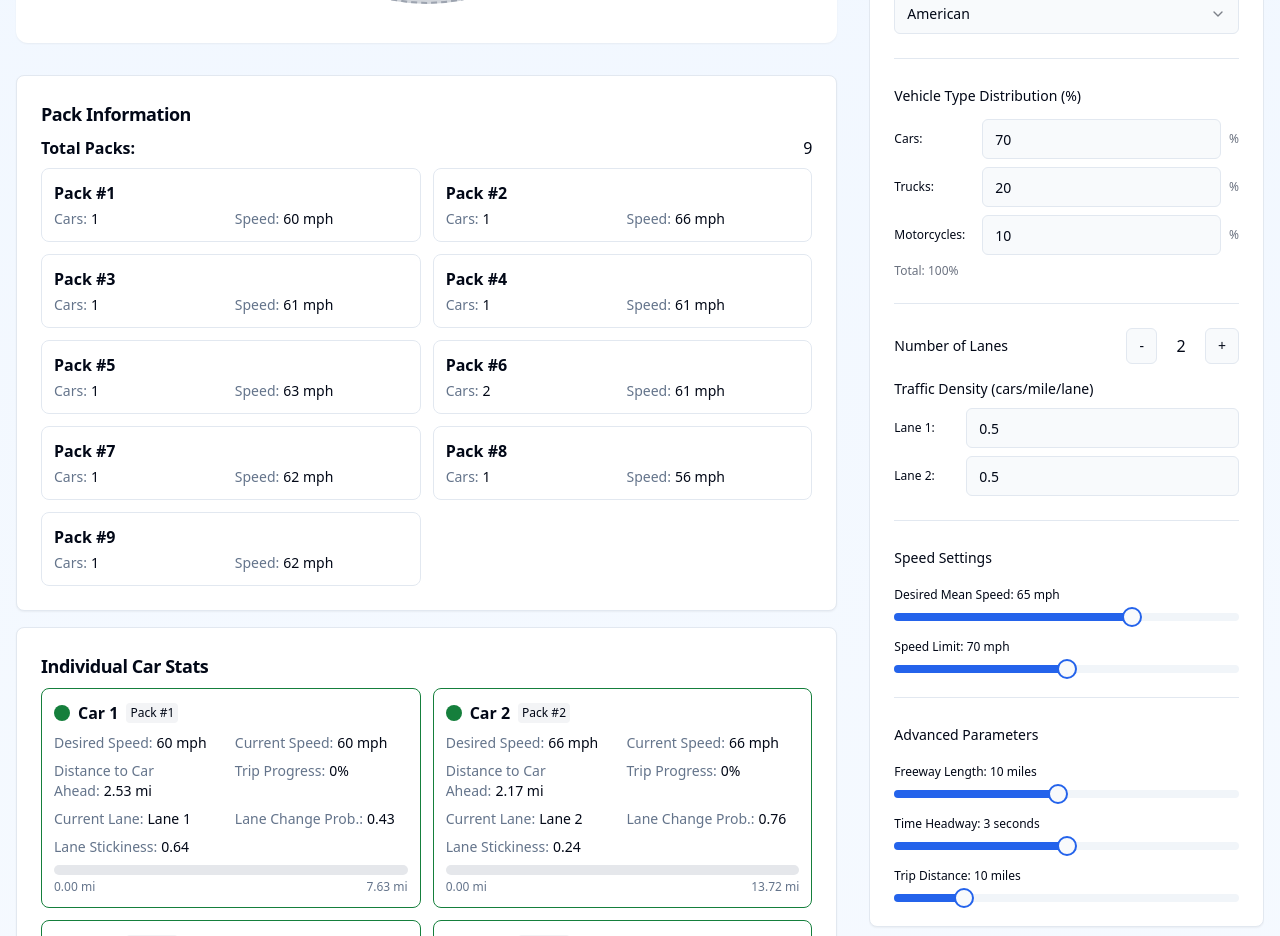
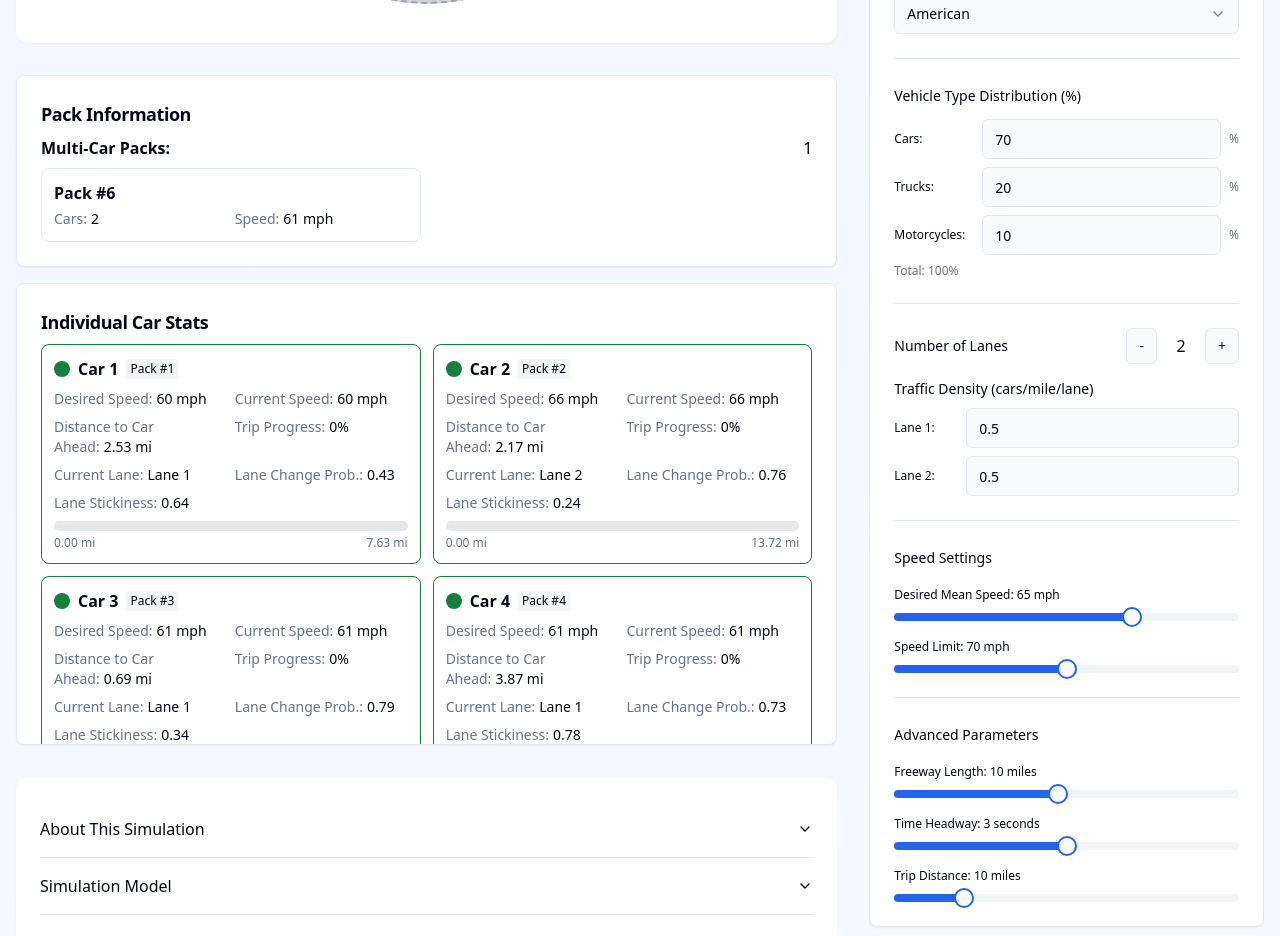
Before and after one commit to aaryanpraveen16/freeway-simulator, a React (Vite) app: page /freeway-simulator in a window 1280 px wide. Shown: the part 860-1796 px from the top of the page. Built offline with nearby package versions, Linux system fonts and the light colour scheme.

Commit message:
Refactor: Filter pack information
Only show packs with more than one car in the pack information section.

```diff
--- a/src/components/CarStatsCard.tsx
+++ b/src/components/CarStatsCard.tsx
@@ -1,3 +1,4 @@
+
 import React from "react";
 import { Car, calculateDistanceToCarAhead, getCarColor } from "@/utils/trafficSimulation";
 import { Card, CardContent, CardHeader, CardTitle } from "@/components/ui/card";
@@ -85,6 +86,9 @@ const identifyPacks = (cars: Car[]): { packs: PackInfo[], carPackMap: Record<num
 const CarStatsCard: React.FC<CarStatsCardProps> = ({ cars, laneLength }) => {
   const { packs, carPackMap } = identifyPacks(cars);
 
+  // Filter packs to only show those with more than 1 car
+  const multiCarPacks = packs.filter(pack => pack.carCount > 1);
+
   return (
     <div className="space-y-4">
       <Card>
@@ -94,11 +98,11 @@ const CarStatsCard: React.FC<CarStatsCardProps> = ({ cars, laneLength }) => {
         <CardContent>
           <div className="space-y-2">
             <div className="flex justify-between">
-              <span className="font-semibold">Total Packs:</span>
-              <span>{packs.length}</span>
+              <span className="font-semibold">Multi-Car Packs:</span>
+              <span>{multiCarPacks.length}</span>
             </div>
             <div className="grid grid-cols-1 md:grid-cols-2 gap-3">
-              {packs.map((pack) => (
+              {multiCarPacks.map((pack) => (
                 <div key={pack.packId} className="p-3 border rounded-lg">
                   <div className="font-semibold mb-1">Pack #{pack.packId + 1}</div>
                   <div className="grid grid-cols-2 gap-2 text-sm">
@@ -114,6 +118,11 @@ const CarStatsCard: React.FC<CarStatsCardProps> = ({ cars, laneLength }) => {
                 </div>
               ))}
             </div>
+            {multiCarPacks.length === 0 && (
+              <div className="text-center text-muted-foreground py-4">
+                No packs with multiple cars detected
+              </div>
+            )}
           </div>
         </CardContent>
       </Card>
```
